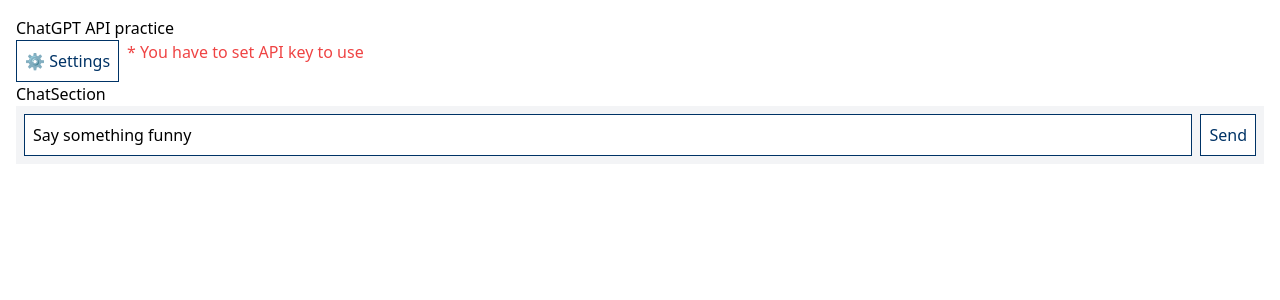
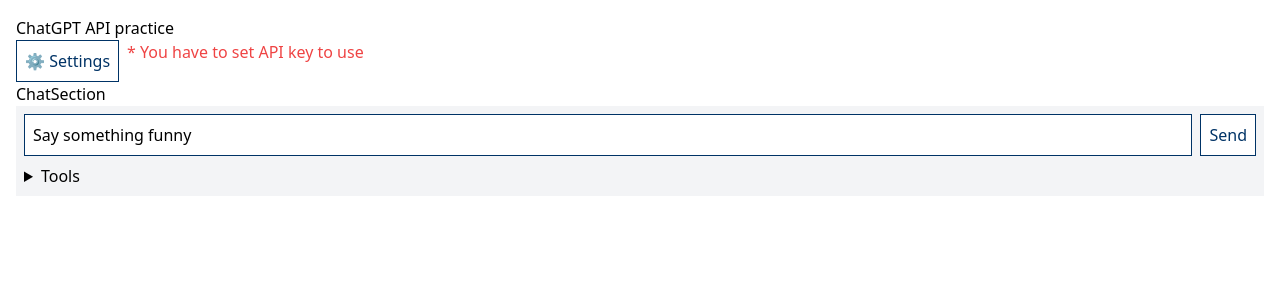
Before and after one commit to ginpei/chat-gpt-api-practice, a Next.js app: page / in a window 1280 px wide. Shown: the top 300 px of the page. Built offline with nearby package versions, Linux system fonts and the light colour scheme.

Commit message:
feat: 🎸 clear history

```diff
--- a/src/pages/home/ChatForm.tsx
+++ b/src/pages/home/ChatForm.tsx
@@ -22,7 +22,7 @@ export function ChatForm({
   };
 
   return (
-    <form className="ChatForm p-2 bg-gray-100" onSubmit={onFormSubmit}>
+    <form className="ChatForm" onSubmit={onFormSubmit}>
       <fieldset className="contents" disabled={disabled}>
         <HStack>
           <NiceInput
--- a/src/pages/home/ChatSection.tsx
+++ b/src/pages/home/ChatSection.tsx
@@ -1,4 +1,5 @@
 import { useState } from "react";
+import { NiceButton } from "../../domains/button/NiceButton";
 import { loadChatLog, saveChatLog } from "../../domains/chat/chatLogStore";
 import { buildChatMessage } from "../../domains/chat/ChatMessage";
 import { useError } from "../../domains/error/errorHooks";
@@ -54,17 +55,34 @@ export function ChatSection(): JSX.Element {
     }
   };
 
+  const onClearHistoryClick = () => {
+    const ok = window.confirm("Are you sure you want to remove all chat log?");
+    if (!ok) {
+      return;
+    }
+    saveChatLog([]);
+    setChatLog([]);
+  };
+
   return (
     <div className="ChatSection">
       <h1>ChatSection</h1>
       {sendError && <p className="text-red-700">{sendError.message}</p>}
-      <div className="sticky top-0">
+      <div className="sticky top-0 bg-gray-100 p-2">
+        <VStack gap="gap-2">
           <ChatForm
             disabled={processingChat}
             input={requestMessage}
             onInputChange={setRequestMessage}
             onSubmit={onSubmit}
           />
+          <details>
+            <summary>Tools</summary>
+            <NiceButton onClick={onClearHistoryClick}>
+              🗑️ Clear history...
+            </NiceButton>
+          </details>
+        </VStack>
       </div>
       <VStack>
         {chatLog.map((message) => (
```
Lines whose indentation alone changed are shown as unchanged.
